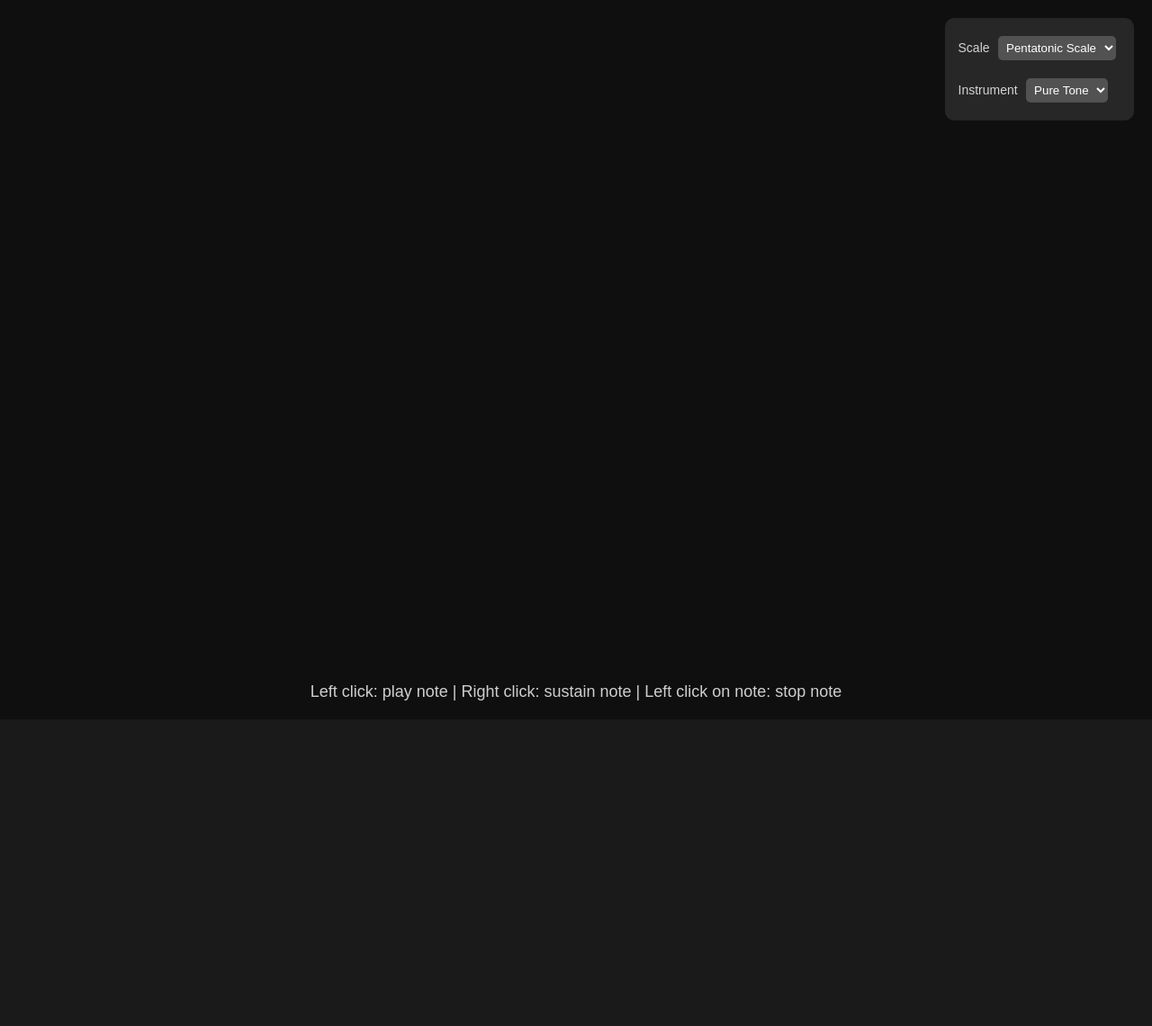
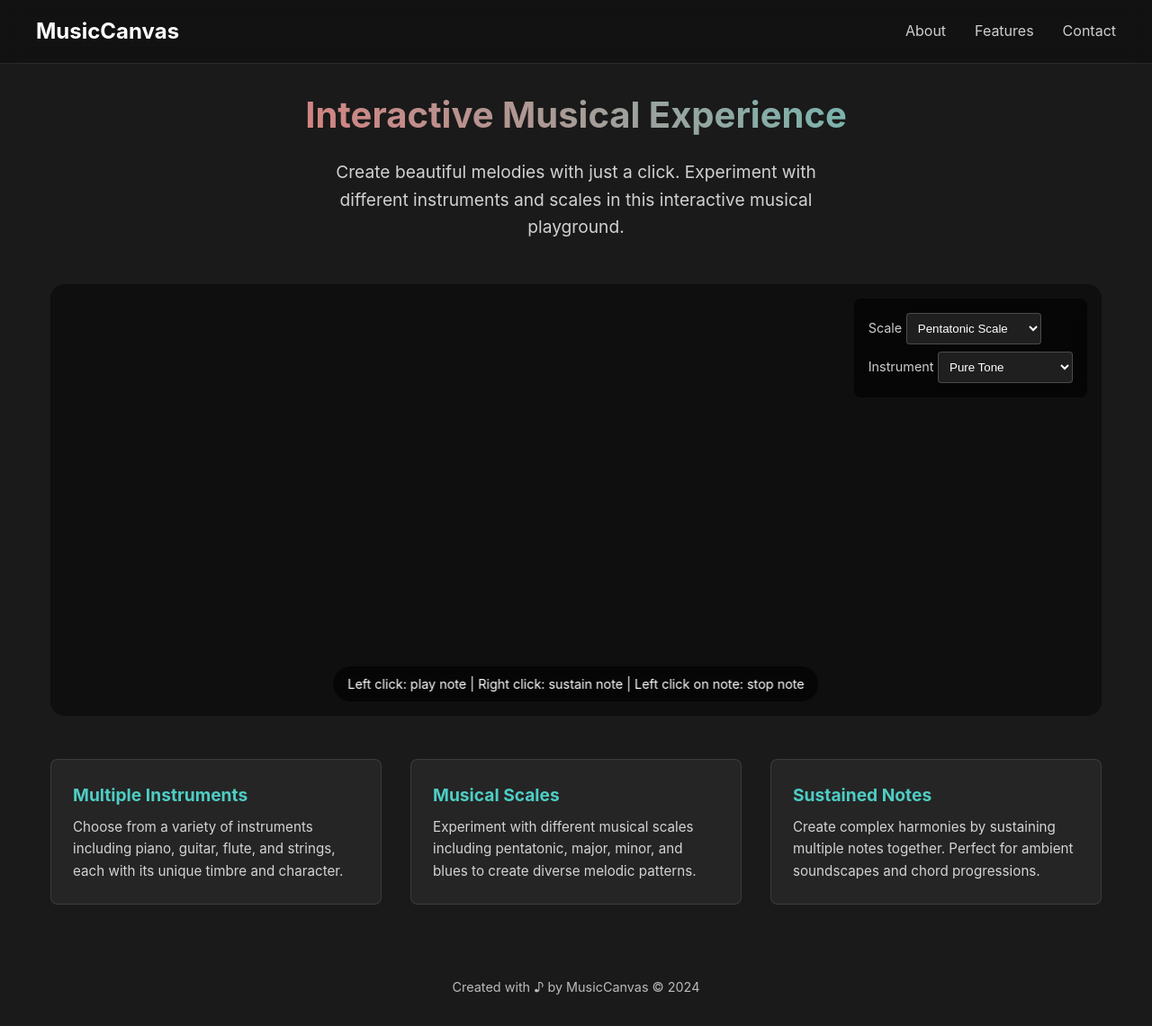
Before and after one commit to alexolsonmke/Simple-Page, a plain HTML site: page index.html in a window 1280 px wide. Shown: the whole page at 90% size. Before the commit the page ends 800 px from the top, so only its background shows below. Drawn offline with Linux system fonts and the light colour scheme.

Commit message:
Switched to musical page

```diff
--- a/index.html
+++ b/index.html
@@ -1,58 +1,208 @@
 <!DOCTYPE html>
 <html>
 <head>
-    <title>Musical Canvas</title>
+    <title>Musical Canvas Experience</title>
     <style>
+        * {
+            margin: 0;
+            padding: 0;
+            box-sizing: border-box;
+        }
+
         body {
-            margin: 0;
+            background: #1a1a1a;
+            font-family: 'Inter', -apple-system, BlinkMacSystemFont, sans-serif;
+            color: white;
+            line-height: 1.6;
+        }
+
+        header {
+            background: rgba(0, 0, 0, 0.3);
+            padding: 1rem;
+            position: fixed;
+            width: 100%;
+            top: 0;
+            z-index: 100;
+            backdrop-filter: blur(10px);
+            border-bottom: 1px solid rgba(255, 255, 255, 0.1);
+        }
+
+        nav {
+            max-width: 1200px;
+            margin: 0 auto;
+            display: flex;
+            justify-content: space-between;
+            align-items: center;
+        }
+
+        .logo {
+            font-size: 1.5rem;
+            font-weight: bold;
+            color: #fff;
+            text-decoration: none;
+        }
+
+        .nav-links {
+            display: flex;
+            gap: 2rem;
+        }
+
+        .nav-links a {
+            color: #fff;
+            text-decoration: none;
+            opacity: 0.8;
+            transition: opacity 0.2s;
+        }
+
+        .nav-links a:hover {
+            opacity: 1;
+        }
+
+        main {
+            max-width: 1200px;
+            margin: 6rem auto 2rem;
+            padding: 0 1rem;
+        }
+
+        .hero {
+            text-align: center;
+            margin-bottom: 3rem;
+        }
+
+        .hero h1 {
+            font-size: 2.5rem;
+            margin-bottom: 1rem;
+            background: linear-gradient(45deg, #ff6b6b, #4ecdc4);
+            -webkit-background-clip: text;
+            -webkit-text-fill-color: transparent;
+        }
+
+        .hero p {
+            font-size: 1.2rem;
+            opacity: 0.8;
+            max-width: 600px;
+            margin: 0 auto;
+        }
+
+        .canvas-container {
+            background: rgba(0, 0, 0, 0.2);
+            border-radius: 1rem;
+            padding: 1rem;
+            margin: 2rem 0;
+            position: relative;
+            height: 60vh;
+            min-height: 400px;
             overflow: hidden;
-            background: #1a1a1a;
-            font-family: Arial, sans-serif;
         }
+
         canvas {
-            position: fixed;
+            position: absolute;
             top: 0;
             left: 0;
+            width: 100%;
+            height: 100%;
+            border-radius: 0.5rem;
         }
+
         .controls {
-            position: fixed;
-            top: 20px;
-            right: 20px;
-            background: rgba(255, 255, 255, 0.1);
-            padding: 15px;
-            border-radius: 10px;
-            color: white;
-            backdrop-filter: blur(5px);
+            position: absolute;
+            top: 1rem;
+            right: 1rem;
+            background: rgba(0, 0, 0, 0.6);
+            padding: 1rem;
+            border-radius: 0.5rem;
+            backdrop-filter: blur(10px);
             display: flex;
             flex-direction: column;
-            gap: 10px;
+            gap: 0.5rem;
+            z-index: 10;
         }
-        .controls select {
-            background: rgba(255, 255, 255, 0.2);
-            border: none;
-            color: white;
-            padding: 5px;
-            margin: 5px;
-            border-radius: 5px;
-            cursor: pointer;
-        }
+
         .controls label {
-            font-size: 14px;
+            font-size: 0.9rem;
             opacity: 0.8;
         }
+
+        .controls select {
+            background: rgba(255, 255, 255, 0.1);
+            border: 1px solid rgba(255, 255, 255, 0.2);
+            color: white;
+            padding: 0.5rem;
+            border-radius: 0.25rem;
+            cursor: pointer;
+            width: 150px;
+        }
+
+        .controls select:hover {
+            background: rgba(255, 255, 255, 0.15);
+        }
+
         .message {
-            position: fixed;
-            bottom: 20px;
+            position: absolute;
+            bottom: 1rem;
             left: 50%;
             transform: translateX(-50%);
-            color: white;
-            font-size: 18px;
+            background: rgba(0, 0, 0, 0.6);
+            padding: 0.5rem 1rem;
+            border-radius: 2rem;
+            font-size: 0.9rem;
+            white-space: nowrap;
+            backdrop-filter: blur(5px);
+        }
+
+        .features {
+            display: grid;
+            grid-template-columns: repeat(auto-fit, minmax(250px, 1fr));
+            gap: 2rem;
+            margin: 3rem 0;
+        }
+
+        .feature-card {
+            background: rgba(255, 255, 255, 0.05);
+            padding: 1.5rem;
+            border-radius: 0.5rem;
+            border: 1px solid rgba(255, 255, 255, 0.1);
+        }
+
+        .feature-card h3 {
+            font-size: 1.2rem;
+            margin-bottom: 0.5rem;
+            color: #4ecdc4;
+        }
+
+        .feature-card p {
+            opacity: 0.8;
+            font-size: 0.95rem;
+        }
+
+        footer {
             text-align: center;
-            opacity: 0.8;
+            padding: 2rem;
+            opacity: 0.7;
+            font-size: 0.9rem;
         }
+
     </style>
 </head>
 <body>
+    <header>
+        <nav>
+            <a href="#" class="logo">MusicCanvas</a>
+            <div class="nav-links">
+                <a href="#about">About</a>
+                <a href="#features">Features</a>
+                <a href="#contact">Contact</a>
+            </div>
+        </nav>
+    </header>
+
+    <main>
+        <section class="hero">
+            <h1>Interactive Musical Experience</h1>
+            <p>Create beautiful melodies with just a click. Experiment with different instruments and scales in this interactive musical playground.</p>
+        </section>
+
+        <div class="canvas-container">
             <canvas id="canvas"></canvas>
             <div class="controls">
                 <div>
@@ -76,6 +226,27 @@
                 </div>
             </div>
             <div class="message">Left click: play note | Right click: sustain note | Left click on note: stop note</div>
+        </div>
+
+        <section class="features">
+            <div class="feature-card">
+                <h3>Multiple Instruments</h3>
+                <p>Choose from a variety of instruments including piano, guitar, flute, and strings, each with its unique timbre and character.</p>
+            </div>
+            <div class="feature-card">
+                <h3>Musical Scales</h3>
+                <p>Experiment with different musical scales including pentatonic, major, minor, and blues to create diverse melodic patterns.</p>
+            </div>
+            <div class="feature-card">
+                <h3>Sustained Notes</h3>
+                <p>Create complex harmonies by sustaining multiple notes together. Perfect for ambient soundscapes and chord progressions.</p>
+            </div>
+        </section>
+    </main>
+
+    <footer>
+        Created with ♪ by MusicCanvas © 2024
+    </footer>
 
     <script>
         const canvas = document.getElementById('canvas');
@@ -256,8 +427,9 @@
         }
 
         function resizeCanvas() {
-            canvas.width = window.innerWidth;
-            canvas.height = window.innerHeight;
+            const container = canvas.parentElement;
+            canvas.width = container.clientWidth;
+            canvas.height = container.clientHeight;
         }
 
         function animate() {
@@ -313,6 +485,7 @@
 
         resizeCanvas();
         animate();
+
     </script>
 </body>
 </html>
```
Lines whose indentation alone changed are shown as unchanged.
